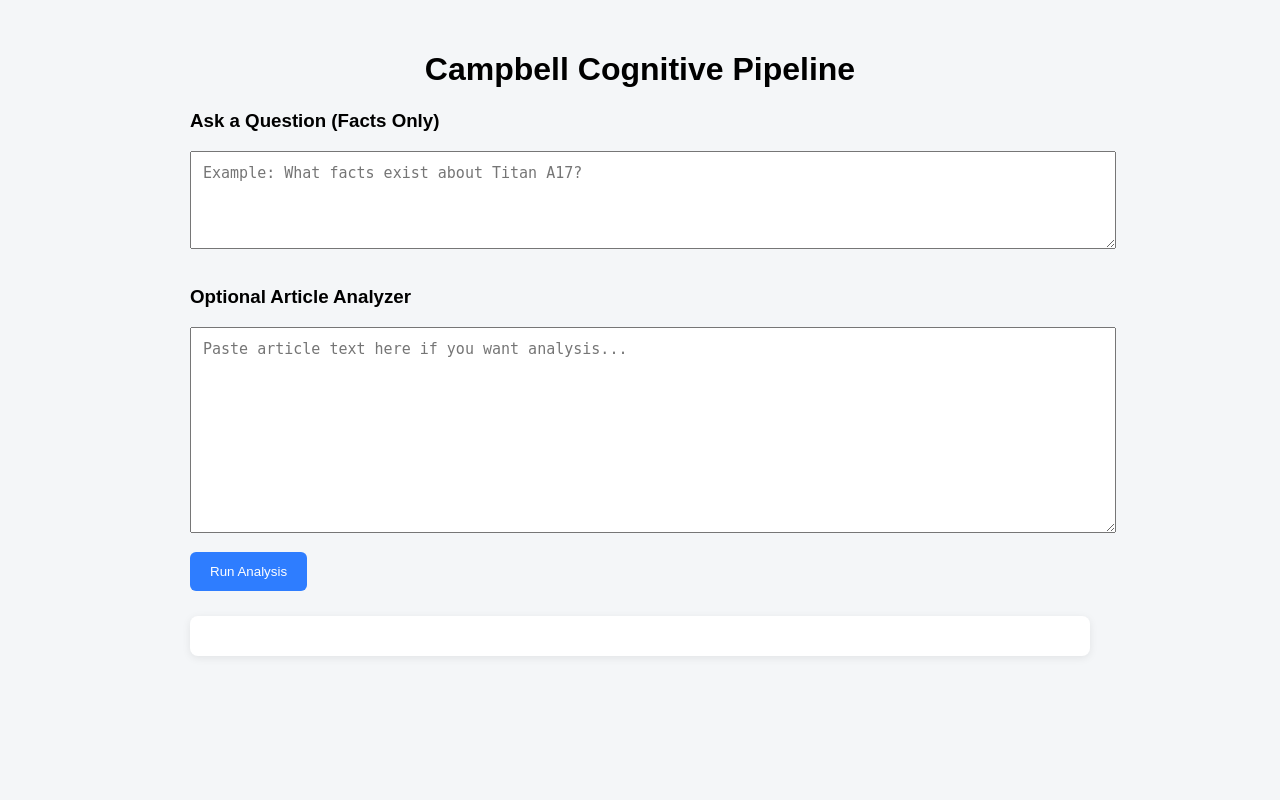
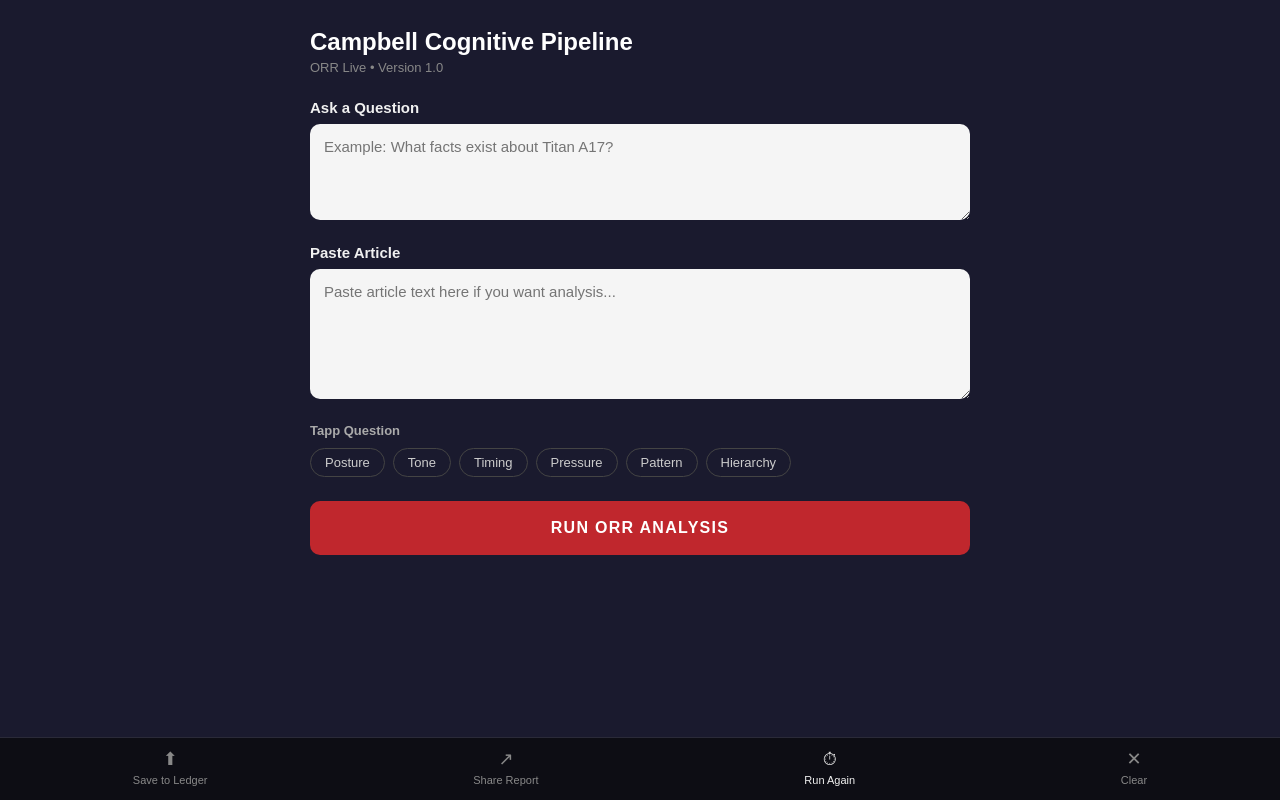
Before and after one commit to seprimo22-bit/Pipeline-MVP2, a Flask app: page / in a window 1280 px wide. Run offline with Flask 3, Linux system fonts and the light colour scheme.

Commit message:
Update index.html

```diff
--- a/templates/index.html
+++ b/templates/index.html
@@ -1,69 +1,230 @@
 <!DOCTYPE html>
-<html>
+<html lang="en">
 <head>
+<meta charset="UTF-8">
+<meta name="viewport" content="width=device-width, initial-scale=1.0">
 <title>Campbell Cognitive Pipeline</title>
 <style>
+  * { box-sizing: border-box; margin: 0; padding: 0; }
+
   body {
     font-family: Arial, sans-serif;
-            max-width: 900px;
-            margin: auto;
-            padding: 30px;
-            background: #f4f6f8;
+    background: #1a1a2e;
+    color: #f0f0f0;
+    min-height: 100vh;
+    padding: 0 0 80px 0;
   }
 
-        h1 {
-            text-align: center;
+  /* TITLE AREA */
+  .title-area {
+    padding: 28px 20px 0;
+    max-width: 700px;
+    margin: 0 auto;
   }
 
+  .title-area h1 {
+    font-size: 24px;
+    font-weight: 900;
+    color: #ffffff;
+    margin-bottom: 4px;
+  }
+
+  .title-area .subtitle {
+    font-size: 13px;
+    color: #888;
+  }
+
+  /* MAIN CONTENT */
+  .content {
+    max-width: 700px;
+    margin: 0 auto;
+    padding: 24px 20px;
+  }
+
+  /* LABELS */
+  .field-label {
+    font-size: 15px;
+    font-weight: 700;
+    color: #f0f0f0;
+    margin-bottom: 8px;
+    display: block;
+  }
+
+  /* INPUTS */
   textarea {
     width: 100%;
-            padding: 12px;
+    padding: 14px;
     font-size: 15px;
-            margin-bottom: 15px;
+    font-family: Arial, sans-serif;
+    background: #f5f5f5;
+    color: #111;
+    border: none;
+    border-radius: 10px;
+    resize: vertical;
+    margin-bottom: 20px;
+    outline: none;
   }
 
-        button {
-            padding: 12px 20px;
-            background: #2e7dff;
+  textarea:focus {
+    box-shadow: 0 0 0 3px rgba(192,39,45,0.4);
+  }
+
+  /* TAPP QUESTION CHIPS */
+  .chips-label {
+    font-size: 13px;
+    font-weight: 700;
+    color: #aaa;
+    margin-bottom: 10px;
+    display: block;
+  }
+
+  .chips {
+    display: flex;
+    flex-wrap: wrap;
+    gap: 8px;
+    margin-bottom: 24px;
+  }
+
+  .chip {
+    padding: 6px 14px;
+    background: transparent;
+    border: 1px solid #444;
+    border-radius: 20px;
+    color: #ccc;
+    font-size: 13px;
+    font-family: Arial, sans-serif;
+    cursor: default;
+  }
+
+  /* RUN BUTTON */
+  .run-btn {
+    width: 100%;
+    padding: 18px;
+    background: #c0272d;
     color: white;
     border: none;
-            border-radius: 6px;
+    border-radius: 10px;
+    font-size: 16px;
+    font-weight: 900;
+    font-family: Arial, sans-serif;
+    letter-spacing: .08em;
     cursor: pointer;
+    margin-bottom: 28px;
   }
 
-        button:hover {
-            background: #1b5edb;
+  .run-btn:hover {
+    background: #a01f24;
   }
 
+  /* OUTPUT AREA */
   #answer {
-            margin-top: 25px;
+    background: #f5f5f5;
+    color: #111;
+    border-radius: 10px;
     padding: 20px;
-            background: white;
-            border-radius: 8px;
     white-space: pre-wrap;
-            box-shadow: 0 2px 8px rgba(0,0,0,0.08);
+    font-size: 14px;
+    font-family: Arial, sans-serif;
+    line-height: 1.7;
+    display: none;
   }
+
+  #answer.visible {
+    display: block;
+  }
+
+  /* BOTTOM NAV */
+  .bottom-nav {
+    position: fixed;
+    bottom: 0; left: 0; right: 0;
+    background: #0d0d14;
+    border-top: 1px solid #2a2a38;
+    display: flex;
+    justify-content: space-around;
+    align-items: center;
+    padding: 10px 0 14px;
+    z-index: 50;
+  }
+
+  .nav-item {
+    display: flex;
+    flex-direction: column;
+    align-items: center;
+    gap: 4px;
+    color: #888;
+    font-size: 11px;
+    font-family: Arial, sans-serif;
+    cursor: pointer;
+    background: none;
+    border: none;
+    padding: 0 12px;
+  }
+
+  .nav-item .nav-icon { font-size: 18px; }
+  .nav-item.active { color: #f0f0f0; }
 </style>
 </head>
 <body>
+
+<div class="title-area">
   <h1>Campbell Cognitive Pipeline</h1>
+  <div class="subtitle">ORR Live &bull; Version 1.0</div>
+</div>
 
-    <h3>Ask a Question (Facts Only)</h3>
-    <textarea id="question" rows="4" placeholder="Example: What facts exist about Titan A17?"></textarea>
+<div class="content">
 
-    <h3>Optional Article Analyzer</h3>
-    <textarea id="article" rows="10" placeholder="Paste article text here if you want analysis..."></textarea>
+  <label class="field-label">Ask a Question</label>
+  <textarea id="question" rows="4"
+    placeholder="Example: What facts exist about Titan A17?"></textarea>
 
-    <button onclick="ask()">Run Analysis</button>
+  <label class="field-label">Paste Article</label>
+  <textarea id="article" rows="6"
+    placeholder="Paste article text here if you want analysis..."></textarea>
+
+  <span class="chips-label">Tapp Question</span>
+  <div class="chips">
+    <span class="chip">Posture</span>
+    <span class="chip">Tone</span>
+    <span class="chip">Timing</span>
+    <span class="chip">Pressure</span>
+    <span class="chip">Pattern</span>
+    <span class="chip">Hierarchy</span>
+  </div>
+
+  <button class="run-btn" onclick="ask()">RUN ORR ANALYSIS</button>
 
   <div id="answer"></div>
+
+</div>
+
+<!-- BOTTOM NAV -->
+<div class="bottom-nav">
+  <button class="nav-item">
+    <span class="nav-icon">⬆</span>
+    Save to Ledger
+  </button>
+  <button class="nav-item">
+    <span class="nav-icon">↗</span>
+    Share Report
+  </button>
+  <button class="nav-item active" onclick="ask()">
+    <span class="nav-icon">⏱</span>
+    Run Again
+  </button>
+  <button class="nav-item" onclick="clearAll()">
+    <span class="nav-icon">✕</span>
+    Clear
+  </button>
+</div>
 
 <script>
 async function ask() {
   const q = document.getElementById("question").value;
   const article = document.getElementById("article").value;
 
-            document.getElementById("answer").innerText = "Running analysis...";
+  const ansDiv = document.getElementById("answer");
+  ansDiv.classList.add("visible");
+  ansDiv.innerText = "Running analysis...";
 
   try {
     const res = await fetch("/ask", {
@@ -75,14 +236,24 @@
     const data = await res.json();
 
     if (data.analysis) {
-                    document.getElementById("answer").innerText = data.analysis;
+      ansDiv.innerText = data.analysis;
     } else {
-                    document.getElementById("answer").innerText = JSON.stringify(data, null, 2);
+      ansDiv.innerText = JSON.stringify(data, null, 2);
     }
+
   } catch (err) {
-                document.getElementById("answer").innerText = "Error contacting server.";
+    ansDiv.innerText = "Error contacting server.";
   }
 }
+
+function clearAll() {
+  document.getElementById("question").value = "";
+  document.getElementById("article").value = "";
+  const ansDiv = document.getElementById("answer");
+  ansDiv.innerText = "";
+  ansDiv.classList.remove("visible");
+}
 </script>
+
 </body>
 </html>
```
Lines whose indentation alone changed are shown as unchanged.
